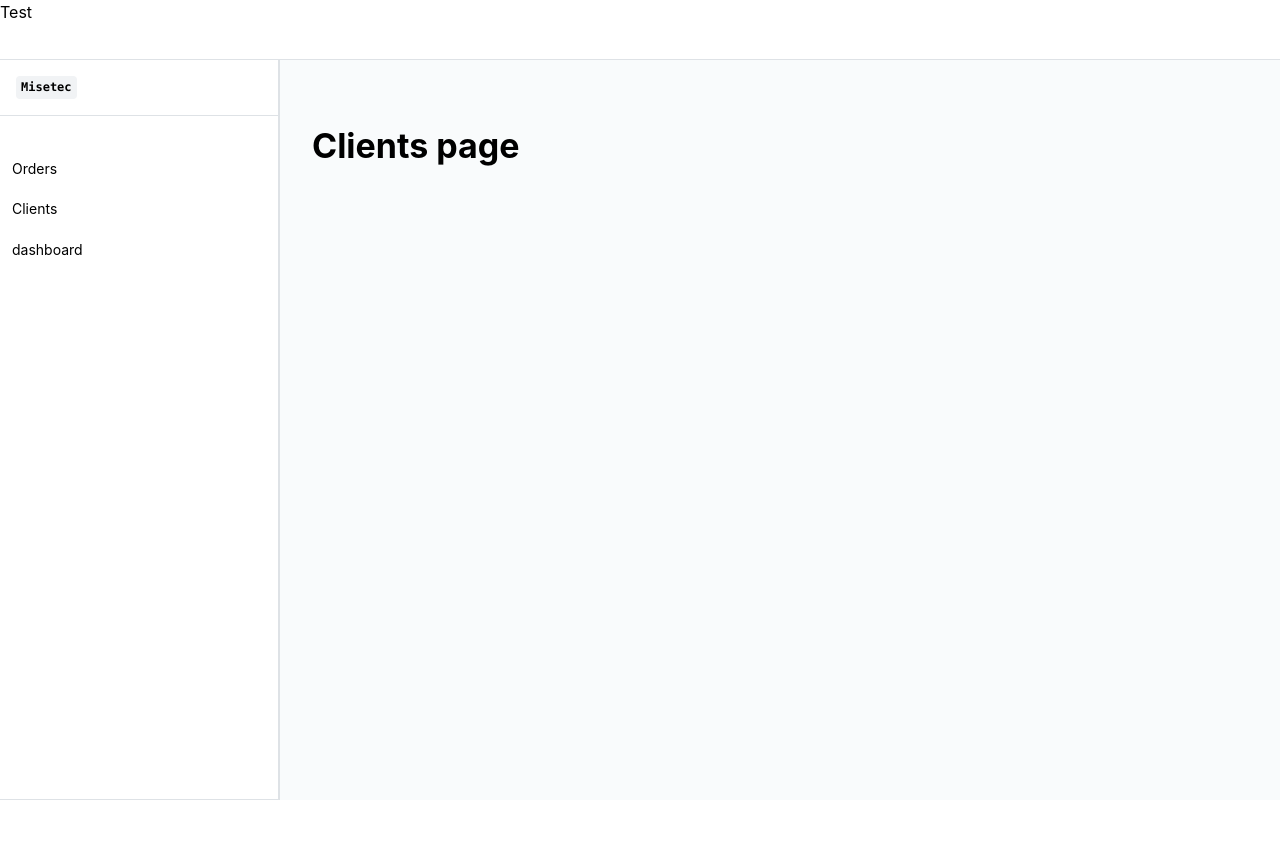
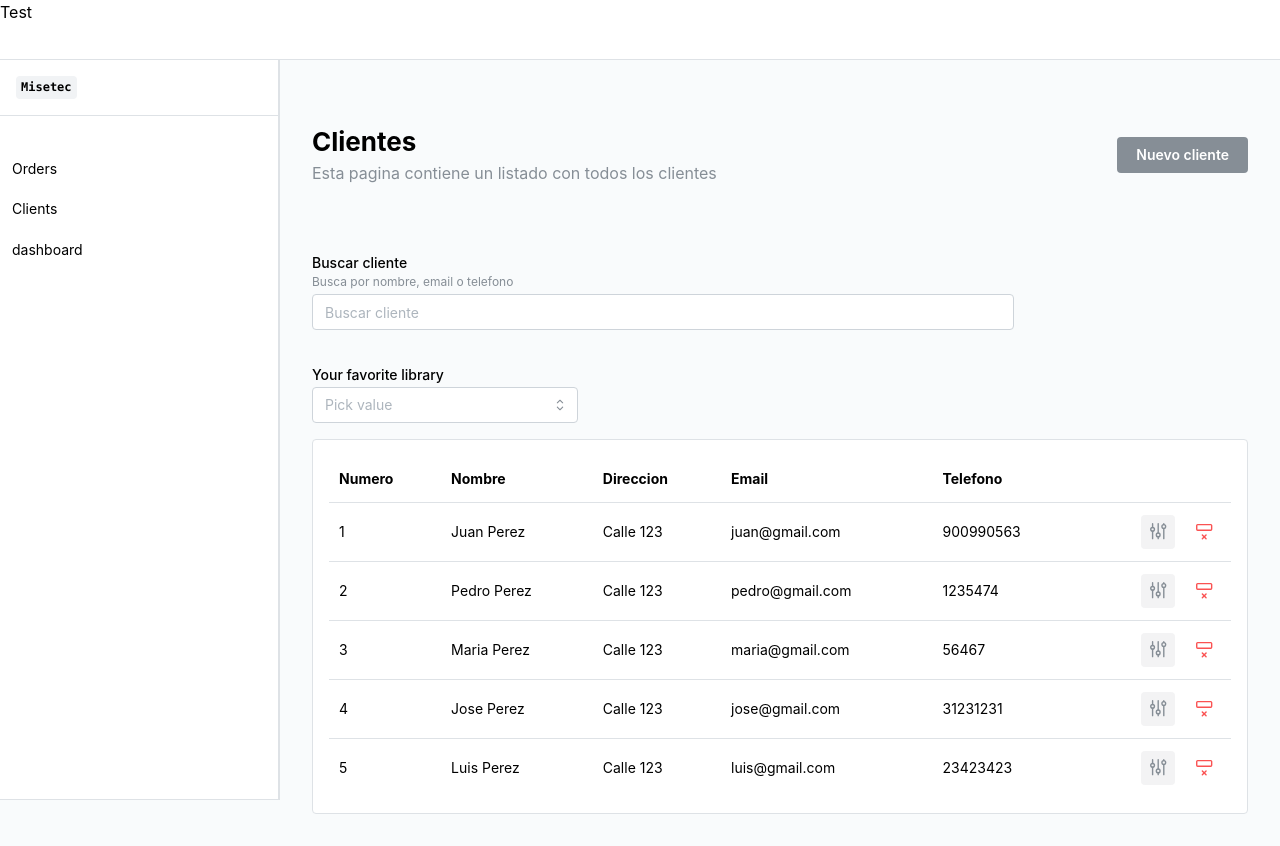
Before and after one commit to GuidoCarda/misetec, a React (Vite) app in the folder client/: page /clients in a window 1280 px wide. Before the commit the page ends 800 px from the top, so only its background shows below. Built offline with nearby package versions, Linux system fonts and the light colour scheme.

Commit message:
Add client list and search functionality

```diff
--- a/client/src/pages/Clients.tsx
+++ b/client/src/pages/Clients.tsx
@@ -1,9 +1,193 @@
-import { Title } from "@mantine/core";
+import {
+  ActionIcon,
+  Button,
+  Card,
+  Drawer,
+  Group,
+  Select,
+  Space,
+  Stack,
+  Table,
+  Text,
+  TextInput,
+  Title,
+} from "@mantine/core";
+import { useDisclosure } from "@mantine/hooks";
+import { IconAdjustments, IconRowRemove } from "@tabler/icons-react";
+import { useState } from "react";
+
+const clientsMock = [
+  {
+    id: 1,
+    name: "Juan Perez",
+    address: "Calle 123",
+    email: "juan@gmail.com",
+    phone_number: "900990563",
+  },
+  {
+    id: 2,
+    name: "Pedro Perez",
+    address: "Calle 123",
+    email: "pedro@gmail.com",
+    phone_number: "1235474",
+  },
+  {
+    id: 3,
+    name: "Maria Perez",
+    address: "Calle 123",
+    email: "maria@gmail.com",
+    phone_number: "56467",
+  },
+  {
+    id: 4,
+    name: "Jose Perez",
+    address: "Calle 123",
+    email: "jose@gmail.com",
+    phone_number: "31231231",
+  },
+  {
+    id: 5,
+    name: "Luis Perez",
+    address: "Calle 123",
+    email: "luis@gmail.com",
+    phone_number: "23423423",
+  },
+];
 
 function Clients() {
+  const [clients, setClients] = useState(clientsMock);
+  const [search, setSearch] = useState("");
+
+  const [opened, { open, close }] = useDisclosure(false);
+
+  const filteredClients = clients.filter((client) => {
+    return (
+      client.name.toLowerCase().includes(search.toLowerCase()) ||
+      client.email.toLowerCase().includes(search.toLowerCase()) ||
+      client.phone_number.toLowerCase().includes(search.toLowerCase())
+    );
+  });
+
+  const rows = filteredClients.map((client) => (
+    <Table.Tr key={client.id}>
+      <Table.Td>{client.id}</Table.Td>
+      <Table.Td>{client.name}</Table.Td>
+      <Table.Td>{client.address}</Table.Td>
+      <Table.Td>{client.email}</Table.Td>
+      <Table.Td>{client.phone_number}</Table.Td>
+      <Table.Td align="right">
+        <Group gap={"sm"} w={"max-content"}>
+          <ActionIcon
+            variant="light"
+            color="gray"
+            size="lg"
+            aria-label="Settings"
+            onClick={open}
+          >
+            <IconAdjustments
+              style={{ width: "70%", height: "70%" }}
+              stroke={1.5}
+            />
+          </ActionIcon>
+          <ActionIcon
+            variant="subtle"
+            color="red"
+            size="lg"
+            aria-label="Settings"
+          >
+            <IconRowRemove
+              style={{ width: "70%", height: "70%" }}
+              stroke={1.5}
+            />
+          </ActionIcon>
+        </Group>
+      </Table.Td>
+    </Table.Tr>
+  ));
+
   return (
     <>
-      <Title>Clients page</Title>
+      <Group justify="space-between">
+        <Stack gap={2}>
+          <Title order={2}>Clientes</Title>
+          <Text c={"gray"}>
+            Esta pagina contiene un listado con todos los clientes
+          </Text>
+        </Stack>
+        <Button bg={"gray"}>Nuevo cliente</Button>
+      </Group>
+      <Space h="xl" />
+      <Group align="flex-end" gap={"xl"} justify="space-between">
+        <TextInput
+          mt={"xl"}
+          w="75%"
+          label="Buscar cliente"
+          description="Busca por nombre, email o telefono"
+          placeholder="Buscar cliente"
+          value={search}
+          onChange={(event) => setSearch(event.currentTarget.value)}
+        />
+        <Select
+          label="Your favorite library"
+          placeholder="Pick value"
+          data={["React", "Angular", "Vue", "Svelte"]}
+        />
+      </Group>
+      <Card mt={"md"} bg={"rgb(255,255,255)"} withBorder>
+        <Table verticalSpacing={"sm"}>
+          <Table.Thead>
+            <Table.Tr>
+              <Table.Th>Numero</Table.Th>
+              <Table.Th>Nombre</Table.Th>
+              <Table.Th>Direccion</Table.Th>
+              <Table.Th>Email</Table.Th>
+              <Table.Th>Telefono</Table.Th>
+              <Table.Th></Table.Th>
+            </Table.Tr>
+          </Table.Thead>
+          <Table.Tbody>
+            {rows.length === 0 ? (
+              <Table.Tr>
+                <Table.Td colSpan={6}>
+                  <Text c={"grey"} ta="center" py={"md"}>
+                    No hay resultados coincidentes
+                  </Text>
+                </Table.Td>
+              </Table.Tr>
+            ) : (
+              rows
+            )}
+          </Table.Tbody>
+        </Table>
+      </Card>
+      <EditClientDrawer opened={opened} open={open} close={close} />
+    </>
+  );
+}
+
+interface EditClientDrawerProps {
+  opened: boolean;
+  open: () => void;
+  close: () => void;
+}
+
+function EditClientDrawer({ opened, close }: EditClientDrawerProps) {
+  return (
+    <>
+      <Drawer
+        opened={opened}
+        onClose={close}
+        position="right"
+        title="Editar cliente"
+      >
+        <Stack gap={"md"}>
+          <TextInput label="Nombre" />
+          <TextInput label="Direccion" />
+          <TextInput label="Email" />
+          <TextInput label="Telefono" />
+          <Button mt={"xl"}>Guardar</Button>
+        </Stack>
+      </Drawer>
     </>
   );
 }
```
